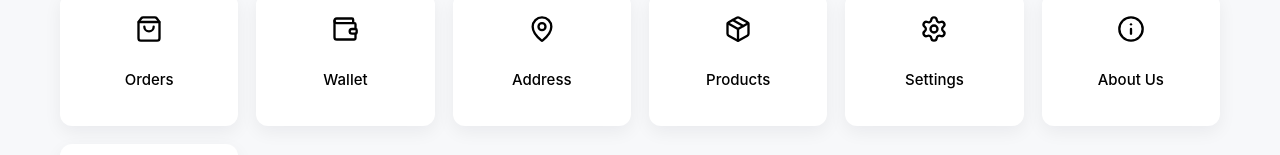
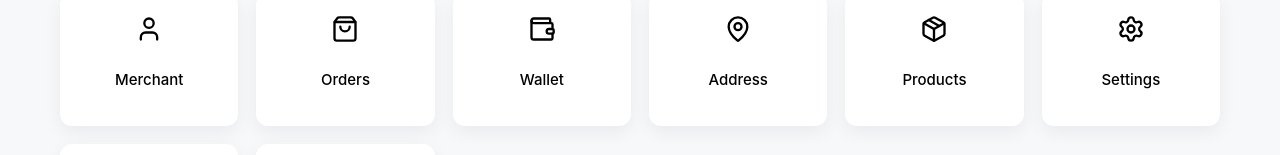
Before and after one commit to jackrock1723-svg/sheinstore, a React (Create React App) app in the folder frontend/: page /seller/dashboard in a window 1280 px wide. Shown: the part 274-429 px from the top of the page. Built offline with nearby package versions, Linux system fonts and the light colour scheme; sample sign-in values are in the browser's storage.

Commit message:
fix: updated both frontend and  backend code

```diff
--- a/frontend/src/components/SellerDashboard.jsx
+++ b/frontend/src/components/SellerDashboard.jsx
@@ -24,6 +24,7 @@ const Dashboard = () => {
   const sellerName = "John Doe"; // Replace with dynamic seller name
 
   const features = [
+    { icon: User, title: "Merchant" },
     { icon: ShoppingBag, title: "Orders" },
     { icon: Wallet, title: "Wallet" },
     { icon: MapPin, title: "Address" },
```
